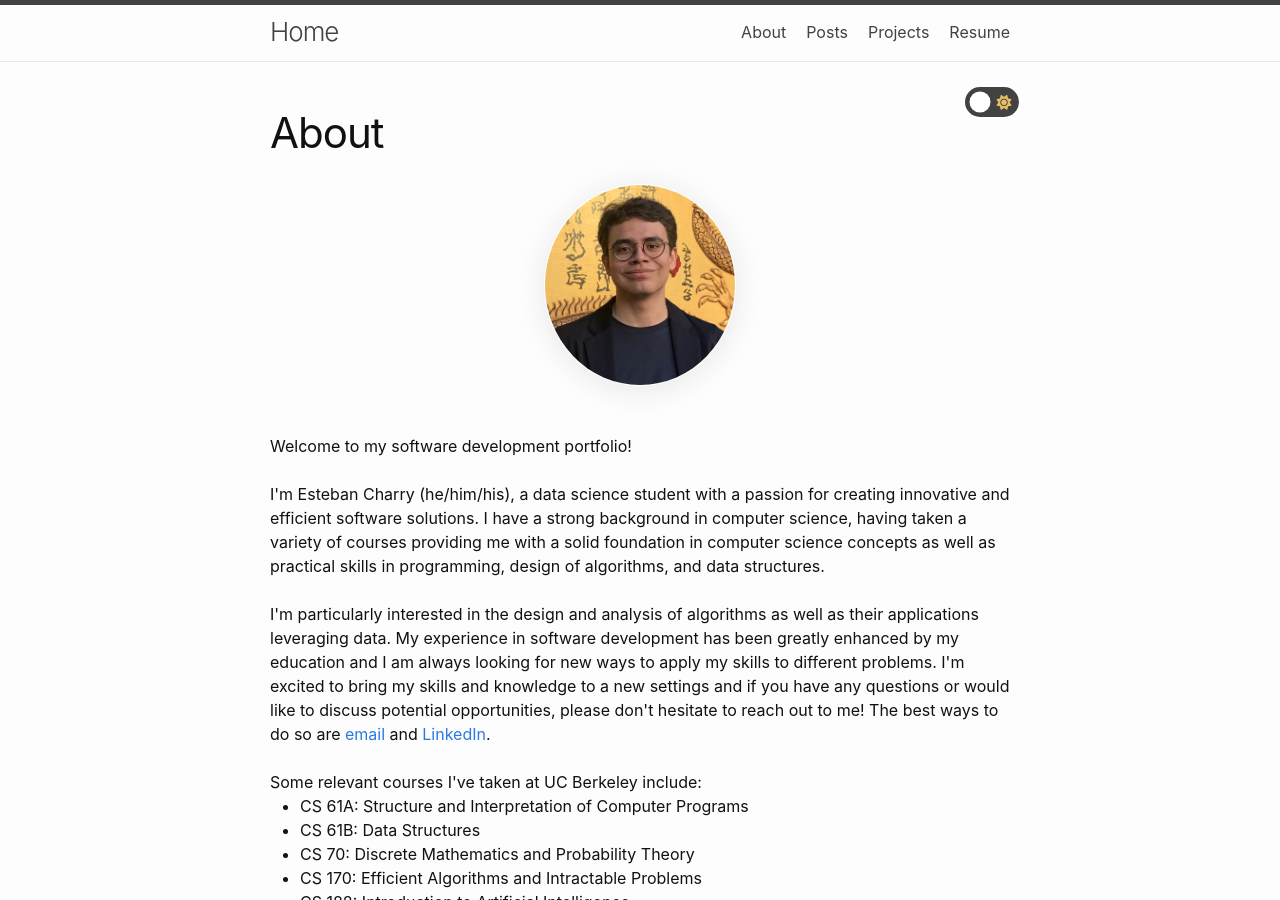
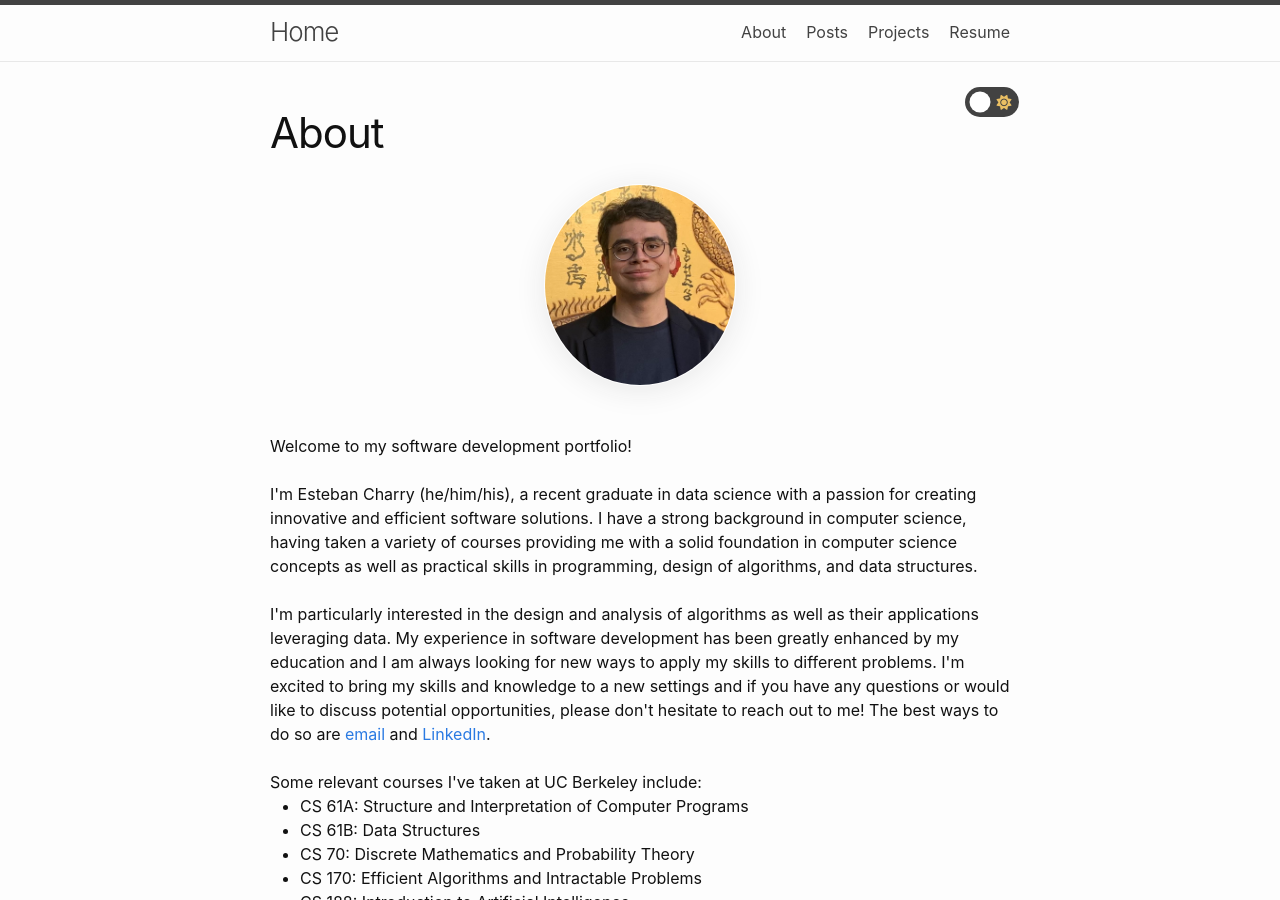
Before and after one commit to escharry/escharry.github.io, a Jekyll site: the page built from about.html, in a window 1280 px wide and 900 px high. Built offline with Jekyll 4.4.1, drawn with Linux system fonts in a browser that asks for light colours; nearby versions of some CDN libraries.

Commit message:
Updated to reflect graduation

```diff
--- a/about.html
+++ b/about.html
@@ -26,7 +26,7 @@ permalink: /about/
         Welcome to my software development portfolio! <br><br>
 
 
-        I'm Esteban Charry (he/him/his), a data science student with a passion for creating innovative and efficient
+        I'm Esteban Charry (he/him/his), a recent graduate in data science with a passion for creating innovative and efficient
         software solutions. I have a
         strong background in computer science, having taken a variety of courses providing me with a solid foundation in
         computer science concepts as well as practical skills in programming, design of algorithms, and data structures.
```
